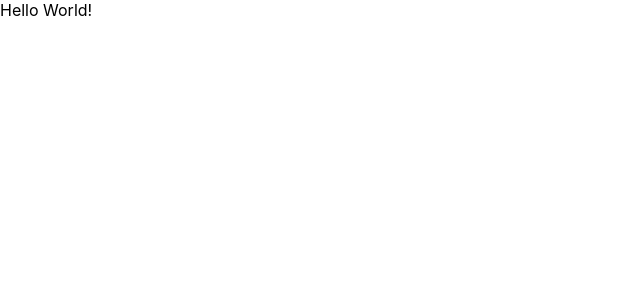
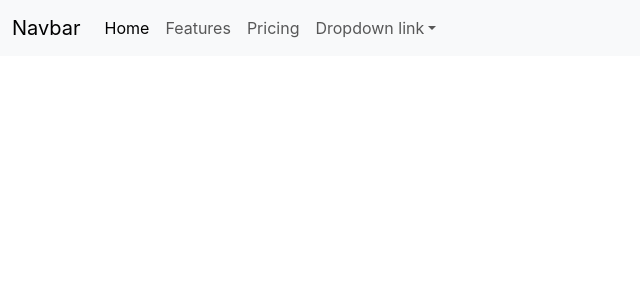
Before and after one commit to chandan8789/JustGyde-Website, a React (Create React App) app: page / in a window 1280 px wide. Shown: the top 300 px of the page, without its empty margins (0-640 px from the left). Built offline with nearby package versions, Linux system fonts and the light colour scheme.

Commit message:
first commit

```diff
--- a/package.json
+++ b/package.json
@@ -8,6 +8,7 @@
     "@testing-library/user-event": "^13.5.0",
     "react": "^18.3.1",
     "react-dom": "^18.3.1",
+    "react-router-dom": "^6.23.1",
     "react-scripts": "5.0.1",
     "web-vitals": "^2.1.4"
   },
--- a/public/index.html
+++ b/public/index.html
@@ -25,6 +25,12 @@
       Learn how to configure a non-root public URL by running `npm run build`.
     -->
     <title>React App</title>
+    <link
+      href="https://cdn.jsdelivr.net/npm/bootstrap@5.3.3/dist/css/bootstrap.min.css"
+      rel="stylesheet"
+      integrity="sha384-QWTKZyjpPEjISv5WaRU9OFeRpok6YctnYmDr5pNlyT2bRjXh0JMhjY6hW+ALEwIH"
+      crossorigin="anonymous"
+    />
   </head>
   <body>
     <noscript>You need to enable JavaScript to run this app.</noscript>
@@ -39,5 +45,21 @@
       To begin the development, run `npm start` or `yarn start`.
       To create a production bundle, use `npm run build` or `yarn build`.
     -->
+    <!-- <link
+      href="https://cdn.jsdelivr.net/npm/bootstrap@5.3.3/dist/css/bootstrap.min.css"
+      rel="stylesheet"
+      integrity="sha384-QWTKZyjpPEjISv5WaRU9OFeRpok6YctnYmDr5pNlyT2bRjXh0JMhjY6hW+ALEwIH"
+      crossorigin="anonymous"
+    /> -->
+    <script
+      src="https://cdn.jsdelivr.net/npm/@popperjs/core@2.11.8/dist/umd/popper.min.js"
+      integrity="sha384-I7E8VVD/ismYTF4hNIPjVp/Zjvgyol6VFvRkX/vR+Vc4jQkC+hVqc2pM8ODewa9r"
+      crossorigin="anonymous"
+    ></script>
+    <script
+      src="https://cdn.jsdelivr.net/npm/bootstrap@5.3.3/dist/js/bootstrap.min.js"
+      integrity="sha384-0pUGZvbkm6XF6gxjEnlmuGrJXVbNuzT9qBBavbLwCsOGabYfZo0T0to5eqruptLy"
+      crossorigin="anonymous"
+    ></script>
   </body>
 </html>
--- a/src/App.js
+++ b/src/App.js
@@ -1,7 +1,18 @@
 import React from "react";
+import { Route, Routes } from "react-router-dom";
+import Navbar from "./components/Navbar/Navbar";
+import Home from "./components/pages/Home/Home";
 
 const App = () => {
-  return <div>Hello World!</div>;
+  return (
+    <>
+      <Navbar />
+
+      <Routes>
+        <Route path="/" element={Home} />
+      </Routes>
+    </>
+  );
 };
 
 export default App;
--- /dev/null
+++ b/src/components/Navbar/Navbar.jsx
@@ -0,0 +1,75 @@
+import React from "react";
+
+const Navbar = () => {
+  return (
+    <>
+      <nav class="navbar navbar-expand-lg bg-body-tertiary">
+        <div class="container-fluid">
+          <a class="navbar-brand" href="#">
+            Navbar
+          </a>
+          <button
+            class="navbar-toggler"
+            type="button"
+            data-bs-toggle="collapse"
+            data-bs-target="#navbarNavDropdown"
+            aria-controls="navbarNavDropdown"
+            aria-expanded="false"
+            aria-label="Toggle navigation"
+          >
+            <span class="navbar-toggler-icon"></span>
+          </button>
+          <div class="collapse navbar-collapse" id="navbarNavDropdown">
+            <ul class="navbar-nav">
+              <li class="nav-item">
+                <a class="nav-link active" aria-current="page" href="#">
+                  Home
+                </a>
+              </li>
+              <li class="nav-item">
+                <a class="nav-link" href="#">
+                  Features
+                </a>
+              </li>
+              <li class="nav-item">
+                <a class="nav-link" href="#">
+                  Pricing
+                </a>
+              </li>
+              <li class="nav-item dropdown">
+                <a
+                  class="nav-link dropdown-toggle"
+                  href="#"
+                  role="button"
+                  data-bs-toggle="dropdown"
+                  aria-expanded="false"
+                >
+                  Dropdown link
+                </a>
+                <ul class="dropdown-menu">
+                  <li>
+                    <a class="dropdown-item" href="#">
+                      Action
+                    </a>
+                  </li>
+                  <li>
+                    <a class="dropdown-item" href="#">
+                      Another action
+                    </a>
+                  </li>
+                  <li>
+                    <a class="dropdown-item" href="#">
+                      Something else here
+                    </a>
+                  </li>
+                </ul>
+              </li>
+            </ul>
+          </div>
+        </div>
+      </nav>
+    </>
+  );
+};
+
+export default Navbar;
--- /dev/null
+++ b/src/components/pages/Home/Home.jsx
@@ -0,0 +1,7 @@
+import React from "react";
+
+const Home = () => {
+  return <div>Home</div>;
+};
+
+export default Home;
--- a/src/index.js
+++ b/src/index.js
@@ -2,10 +2,13 @@ import React from "react";
 import ReactDOM from "react-dom/client";
 import "./index.css";
 import App from "./App";
+import { BrowserRouter } from "react-router-dom";
 
 const root = ReactDOM.createRoot(document.getElementById("root"));
 root.render(
   <React.StrictMode>
-    <App />
+    <BrowserRouter>
+      <App />
+    </BrowserRouter>
   </React.StrictMode>
 );
```
Also changed, not shown: src/components/assets/Phone.png (added), 1 other file (tests, documents, lock files or other folders).
